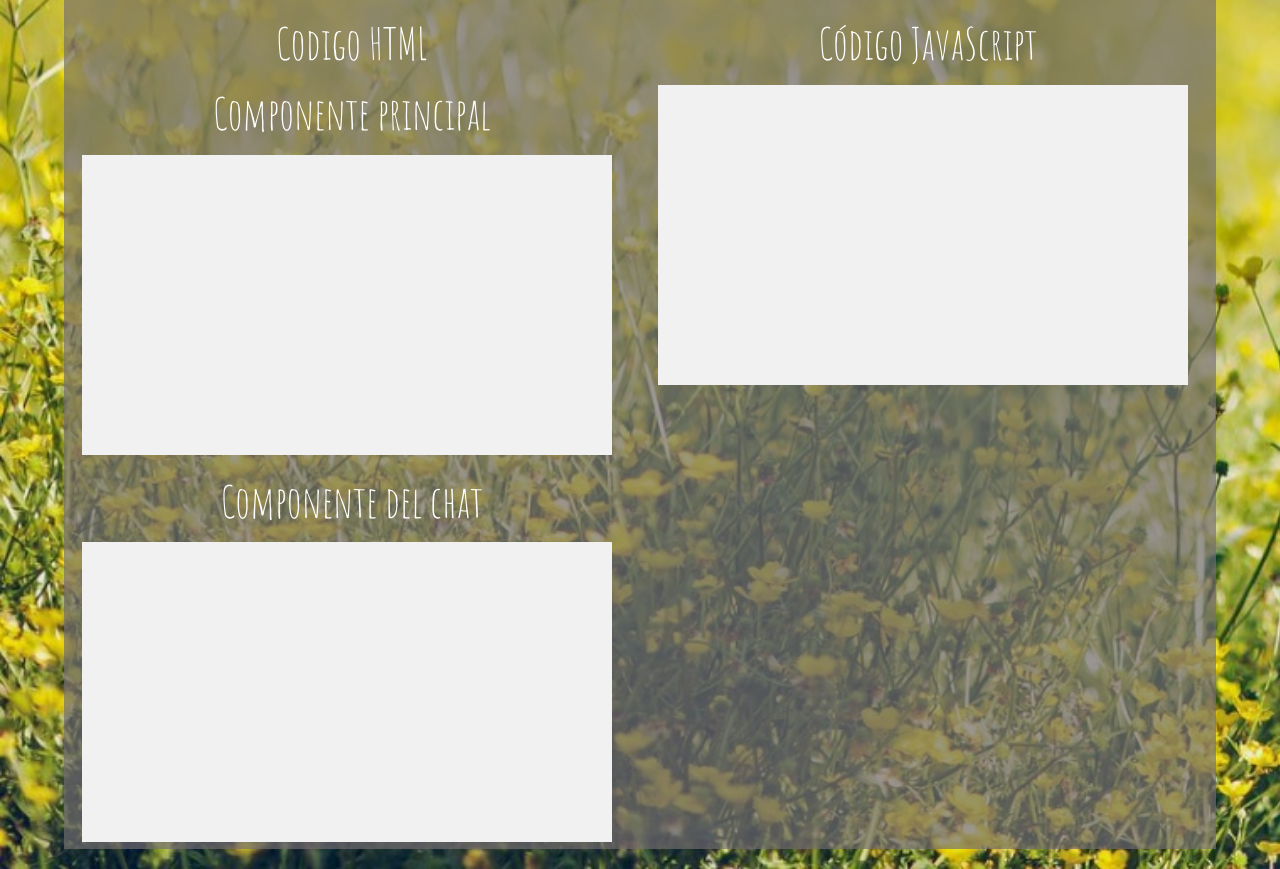
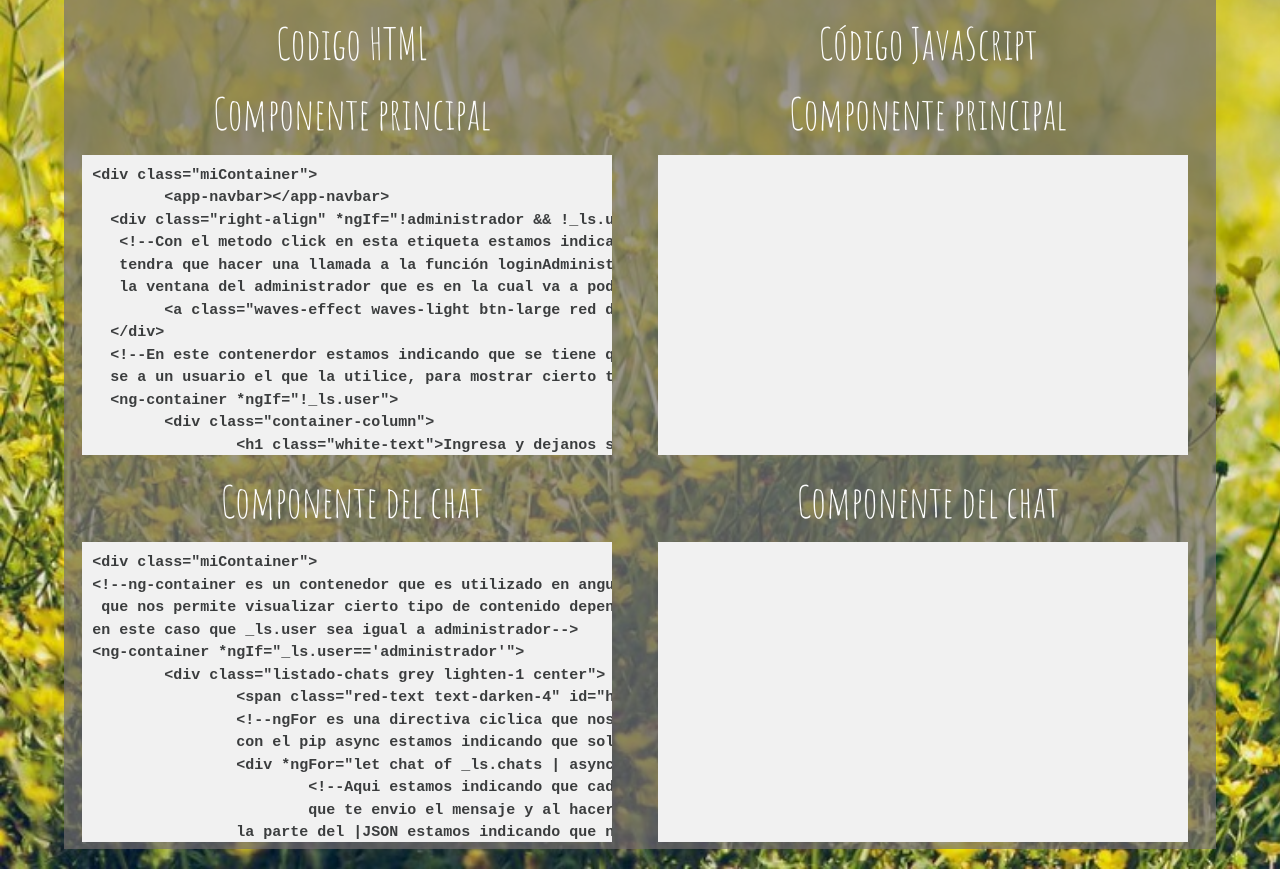
Before and after one commit to CMarianGV/menuComida, a website: page reporte.html in a window 1280 px wide. Shown: the part 1151-2020 px from the top of the page. Drawn offline with nearby package versions, Linux system fonts and the light colour scheme; a web font is replaced by a local one.

Commit message:
reporte de chat3

```diff
--- a/reporte.html
+++ b/reporte.html
@@ -137,14 +137,114 @@
           <h3 class="center white-text">Codigo HTML</h3>
           <h3 class="center white-text">Componente principal</h3>
           <pre class="language-markup">
+&ltdiv class="miContainer">
+	&ltapp-navbar>&lt/app-navbar>
+  &ltdiv class="right-align" *ngIf="!administrador && !_ls.user">
+   &lt!--Con el metodo click en esta etiqueta estamos indicando que al presionar el boton
+   tendra que hacer una llamada a la función loginAdministrador() para poder visualizar
+   la ventana del administrador que es en la cual va a poder responder los mensajes-->
+  	&lta class="waves-effect waves-light btn-large red darken-4" (click)="loginAdministrador()">Administrador&lt/a>
+  &lt/div>
+  &lt!--En este contenerdor estamos indicando que se tiene que cumplir la condicional que en este caso
+  se a un usuario el que la utilice, para mostrar cierto tipo de contenido-->
+  &ltng-container *ngIf="!_ls.user">
+  	&ltdiv class="container-column">
+  		&lth1 class="white-text">Ingresa y dejanos saber tus dudas&lt/h1>
+  		&lt!--Por medio del metodo click estamos haciendo un llamado a la función login, la cual nos
+  		nos va a permitir logearnos por medio de nuestra cuenta de gmail-->
+  		&lta class="waves-effect waves-light btn-large red darken-4" (click)="login()">Login&lt/a>
+  	&lt/div>
+  &lt/ng-container>
+
+  &ltng-container *ngIf="_ls.user">
+  	&ltdiv class="container-column">
+      &lt!--En esta parte estamos indicando que por medio del llamado a la función logout vamos a
+      cerrar la sesión del usuario que este dejando su mensaje-->
+    	&lta class="waves-effect waves-light btn-large red darken-4" (click)="logout()">Logout&lt/a>
+      &ltdiv class="chat-window animated fadeIn fast">
+  			&lth3 class="white-text center">Chatea con nosotros&lt/h3>
+  				&lt!--Esta directiva nos permite lograr que por medio de componentes, puedas ir fraccionando
+  				proyecto en este caso, con la etiqueta app-chat estamos indicando que en esa seccion de la
+  			  pagina va a estar contenido la sección de los mensajes y por medio de otro componente se
+  				realizara toda la visulización y estructura del chat-->
+  				&ltapp-chat>&lt/app-chat>
+  		&lt/div>
+  	&lt/div>
+  &lt/ng-container>
+&lt/div>
           </pre>
           <h3 class="center white-text">Componente del chat</h3>
           <pre class="language-markup">
+&ltdiv class="miContainer">
+&lt!--ng-container es un contenedor que es utilizado en angular y ngIf es una directiva
+ que nos permite visualizar cierto tipo de contenido dependiendo si se cumple la condicional o no
+en este caso que _ls.user sea igual a administrador-->
+&ltng-container *ngIf="_ls.user=='administrador'">
+	&ltdiv class="listado-chats grey lighten-1 center">
+		&ltspan class="red-text text-darken-4" id="hola">Mensajes Recibidos&lt/span>
+		&lt!--ngFor es una directiva ciclica que nos va a ayudar a obtener cada uno de los chats personalizados
+		con el pip async estamos indicando que solo queremos los mensajes sin codigo basura -->
+		&ltdiv *ngFor="let chat of _ls.chats | async">
+			&lt!--Aqui estamos indicando que cada chat lo va a mostrar en un boton con el nombre de la persona
+			que te envio el mensaje y al hacerle click va a visualizar el administrador el chat de esa persona
+	  	la parte del |JSON estamos indicando que no lo queremos en un archivo .json si no solo el valor
+			y al hacer click va a mandar a llamar al metodo consultar-->
+		&lta (click)="consultar(chat.uid)" class="waves-effect waves-light btn-large red white-text" id="cambios">Responder a {{chat.nombre |json}}&lt/a>
+		&lt/div>
+	&lt/div>
+&lt/ng-container>
+
+&ltdiv class="container-chat">
+	&ltdiv id="app-mensajes" class="app-mensajes grey lighten-1">
+		&lt!--En esta linea ngFor nos va a permitir obtener los mensajes de la base de datos
+		 que se han enviado del lado del usuario para poder visualizarlos y de igual forma se utiliza el pip
+	 	 async para que se muestra la información sin basura -->
+		&ltdiv *ngFor="let mensaje of _ls.mensajes | async">
+	    &lt!--En la etiqueta span y en la etiqueta p, se estaran mostrando el nombre del usuario y
+			el mensaje que esta enviando o recibiendo -->
+     	&ltspan class="red darken-2 white-text">
+	      {{ mensaje.nombre }}
+	    &lt/span>
+	    &ltp class="grey grey-text text-darken-3">
+	      Q: {{ mensaje.mensaje }}
+	    &lt/p>
+	 	&lt/div>
+	&lt/div>
+&lt!--Este contenedor nos permite enviarle el mensaje al administrador-->
+	&ltng-container *ngIf="_ls.user!='administrador'">
+		&lt!--ngModel nos permite que todo lo que se esta enviando mediante el input, se va a almacenar
+		en una variable llamada mensaje, la cuál va a ser utilizada en el código de javascript-->
+	&ltinput [(ngModel)]="mensaje"
+	        name="mensaje"
+	        (keyup.enter)="enviar()"
+	        placeholder="Deja tu mensaje..."
+					class="grey darken-4 center white-text">
+	&lt!--Con el metodo click que se esta utilizando en la etiqueta a, estamos indicando una llamada a
+	una función que se encuentra en el javascript para enviar los mensajes a la base de datos-->
+	&lta class="waves-effect waves-light btn-large red darken-4" (click)="enviar()">Enviar&lt/a>
+	&lt/ng-container>
+  &lt!--En este contenedor esta haciendo lo mismo que el anterior, pero en este caso son los Mensajes
+  que estara enviando el administrador en respuesta a los chat de cada persona-->
+	&ltng-container *ngIf="_ls.user=='administrador'">
+		&ltinput [(ngModel)]="mensaje"
+	        name="mensaje"
+	        (keyup.enter)="enviarAdm()"
+	        placeholder="Deja tu mensaje..."
+					class="grey darken-4 center white-text">
+		&lta class="waves-effect waves-light btn-large red darken-4" (click)="enviarAdm()">Enviar&lt/a>
+	&lt/ng-container>
+&lt/div>
+&lt/div>
           </pre>
         </div>
 
         <div class="col l6 m12 s12">
           <h3 class="center white-text">Código JavaScript</h3>
+          <h3 class="center white-text">Componente principal</h3>
+          <pre class="language-markup">
+
+          </pre>
+          <h3 class="center white-text">Componente del chat</h3>
           <pre class="language-markup">
 
           </pre>
```
Also changed, not shown: images/reporte/chat3.png (renamed from images/reporte/chat 3.png).
